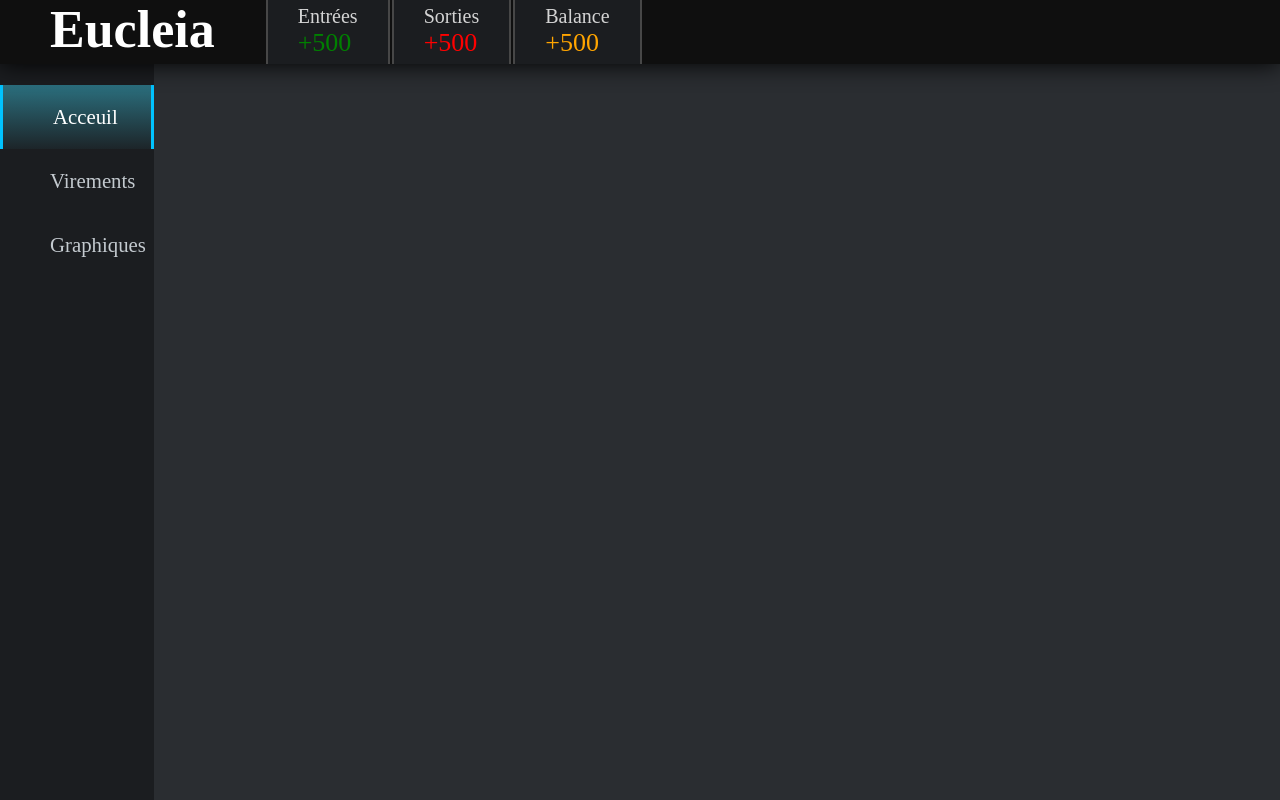
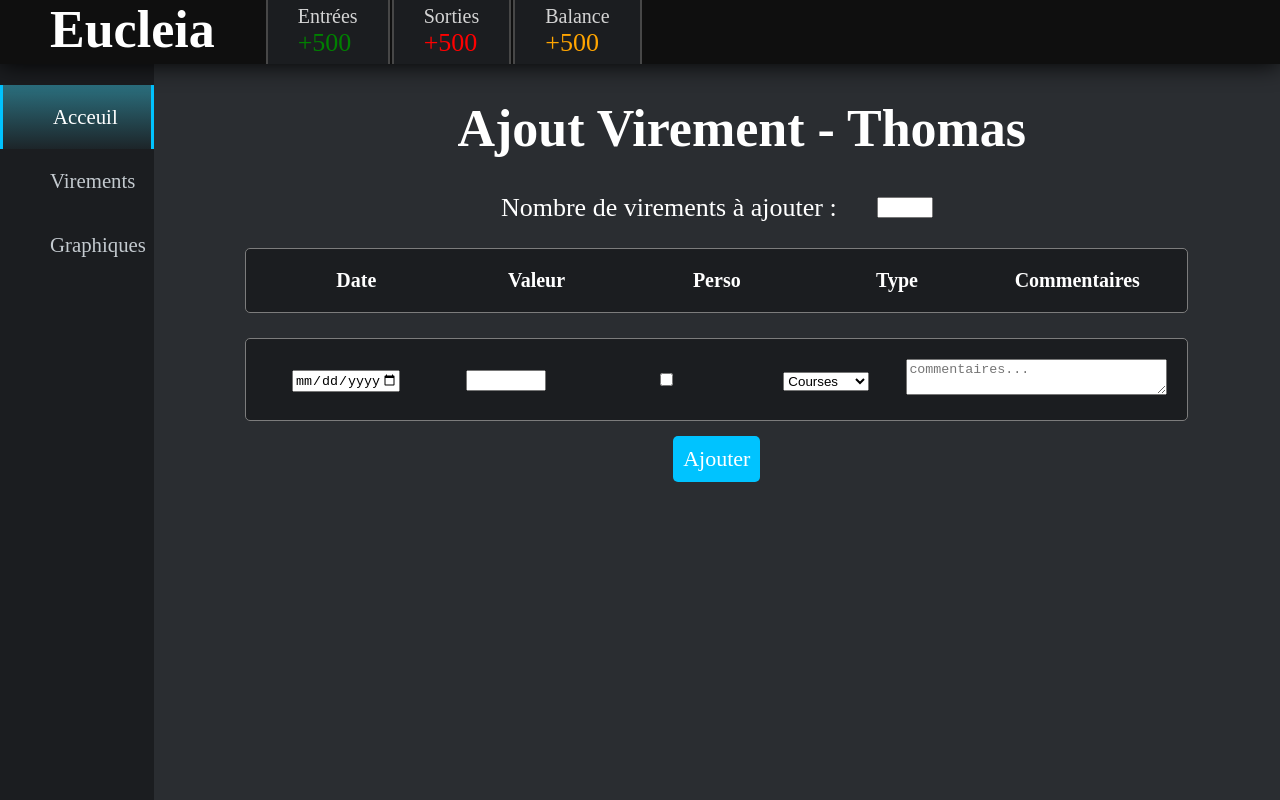
Before and after one commit to Thomas-Zorroche/Eucleia, a React (Create React App) app: page /addTransfert in a window 1280 px wide. Built offline with nearby package versions, Linux system fonts and the light colour scheme.

Commit message:
Add AddTransfertPage

```diff
--- a/src/App.css
+++ b/src/App.css
@@ -13,7 +13,6 @@
 
 a:link
 {
-  width: 100%;
 	color:white;
 	text-decoration: none;
 }
--- a/src/components/Main.jsx
+++ b/src/components/Main.jsx
@@ -4,6 +4,7 @@ import { Switch, Route } from 'react-router-dom';
 import { AcceuilPage } from '../pages/AcceuilPage';
 import { VirementPage } from '../pages/VirementsPage';
 import { GraphiquePage } from '../pages/GraphiquesPage';
+import { AddTransfertPage } from '../pages/AddTransfertPage';
 
 export const Main = () => {
   return (
@@ -13,6 +14,8 @@ export const Main = () => {
 
       <Route exact path='/virements' component={VirementPage}></Route>
 
+      <Route exact path='/addTransfert' component={AddTransfertPage}></Route>
+
       <Route exact path='/graphiques' component={GraphiquePage}></Route>
 
     </Switch>
--- /dev/null
+++ b/src/components/ui/BaseButton.jsx
@@ -0,0 +1,8 @@
+import { React } from 'react'
+
+export const BaseButton = ({ label }) => {
+
+  return(
+    <button className="baseButton">{label}</button>
+  )
+}
--- /dev/null
+++ b/src/components/ui/FormAddTransfert.jsx
@@ -0,0 +1,36 @@
+import { React } from 'react'
+
+import '../../style/component.css'
+
+export const FormAddTransfert = ({ label }) => {
+
+  return(
+    <div class="formAddTransfer">
+      <div>
+        <input type="date" name="date"  min="2020-01-01" max="2022-12-31"></input>
+      </div>
+
+      <div>
+        <input type="number" name="value" min="0" max="10000" />
+      </div>
+
+      <div>
+      <input type="checkbox" name="perso" />
+      </div>
+
+      <div>
+        <select name="type">
+          <option value="volvo">Courses</option>
+          <option value="saab">Autres</option>
+          <option value="fiat">Resto</option>
+          <option value="audi">Transports</option>
+        </select>
+      </div>
+
+      <div>
+        <textarea name="message" rows="2" cols="30" placeholder="commentaires..."></textarea>
+      </div>
+
+    </div>
+  )
+}
--- /dev/null
+++ b/src/pages/AddTransfertPage.jsx
@@ -0,0 +1,46 @@
+import { React, useEffect, useState } from 'react'
+
+import { FormAddTransfert } from '../components/ui/FormAddTransfert'
+import { BaseButton } from '../components/ui/BaseButton'
+
+export const AddTransfertPage = () => {
+
+  const [transferCount, setTransferCount] = useState(1);
+
+  const onTransferCountButtonClick = (event) => {
+    setTransferCount(event.target.value)
+  }
+
+  useEffect(() => {
+    console.log("hello")
+  }, [transferCount])
+
+  return (
+    <div id="Page">
+
+      <h1>Ajout Virement - Thomas</h1>
+
+      <div id="inputTransferCount">
+        <label for="transferCount">Nombre de virements à ajouter :</label>
+        <input type="number" onChange={event => setTransferCount(parseInt(event.target.value))} name="transferCount" min="1" max="20" />
+      </div>
+
+      <form id="FormAddTransfertContainer">
+        <div class="formAddTransfer addTransfertHeader">
+          <div>Date</div>
+          <div>Valeur</div>
+          <div>Perso</div>
+          <div>Type</div>
+          <div>Commentaires</div>
+        </div>
+        {Array(transferCount).fill().map((t, i) => {
+          return <FormAddTransfert key={i}/>
+        })}
+
+        <BaseButton label="Ajouter"/>
+        {/* <input class="baseButton" type="submit" value="Ajouter" /> */}
+      </form>
+
+    </div>
+  )
+}
--- a/src/pages/VirementsPage.jsx
+++ b/src/pages/VirementsPage.jsx
@@ -1,6 +1,9 @@
-import React, { useState } from 'react';
+import { React, useState } from 'react';
+import { Link } from "react-router-dom"
+
 
 import { Transfer } from '../components/ui/Transfer';
+import { BaseButton } from '../components/ui/BaseButton';
 
 const transfersTest = [
   {id:0, user:"Thomas", value: 55, date: "2021-07-05", comment:"Courses Carrefour Bay2 Torcy - Anniversaire 17 mois"},
@@ -19,6 +22,9 @@ export const VirementPage = () => {
     <div id="Page">
       <h1>Virements</h1>
 
+      <Link to="/addTransfert">
+        <BaseButton label={"Ajout Virement"} />
+      </Link>
 
       <div className="transfers">
         <div className="transferContainer transferHeader"  style={{backgroundColor: "var(--greyDark)"}}>
--- a/src/style/component.css
+++ b/src/style/component.css
@@ -21,6 +21,19 @@
 }
 h1 {
   margin-left: 50px;
+}
+
+/* BUTTONS */
+.baseButton {
+  background-color: rgb(0, 195, 255);
+  font-size: 22px;
+  color: white;
+  font-family: 'Ubuntu';
+  border: 0px none;
+  padding: 10px;
+  margin: 15px;
+  border-radius: 5px;
+  cursor: pointer;
 }
 
 /* Header Bar */
@@ -71,7 +84,9 @@ h1 {
 
   background-color: var(--greyDark);
 }
-
+#MenuBar a {
+  width: 100%;
+}
 #MenuBar ul {
   width: 100%;
   list-style-type: none;
@@ -119,6 +134,7 @@ h1 {
   border-color: rgb(131, 131, 131);
   filter: drop-shadow(0 0 0.55rem rgb(26, 26, 26));
   font-size: 20px;
+  margin: 50px;
 }
 /* This is the Transfer Component */
 .transferContainer {
@@ -135,7 +151,7 @@ h1 {
   flex-basis: 0;
   flex-grow: 1;
   text-align: center;
-  margin: 15px 40px 15px 40px;
+  margin: 15px;
 }
 .transferType {
   background-color: blueviolet;
@@ -152,13 +168,42 @@ h1 {
   font-size: 22px;
 }
 
-.addTransferContainer {
-  padding: 0px 20px 0px 20px;
+/* FORM ADD TRANSFERT */
+#inputTransferCount {
+  display: flex;
+  justify-content: center;
+  align-items: center;
+}
+#inputTransferCount input {
+  margin-left: 40px;
+}
+
+#FormAddTransfertContainer {
+  width: 80%;
+  display: flex;
+  flex-direction: column;
+  justify-content: center;
+  align-items: center;
+}
+.formAddTransfer {
+  width: 100%;
+  display: flex;
+  justify-content: space-between;
+  align-items: center;
+
+  padding: 20px;
   margin-top: 25px;
-  border: 2px solid;
-  border-color: aliceblue;
-  border-radius: 15px;
+  border: 1px solid;
+  border-color: rgb(124, 124, 124);
+  border-radius: 5px;
   background-color: var(--greyDark);
 
-  display: flex;
+  font-size: 20px;
 }
+
+.formAddTransfer div {
+  text-align: center;
+  flex-basis: 0;
+  flex-grow: 1;
+  font-weight: bold;
+}
```
